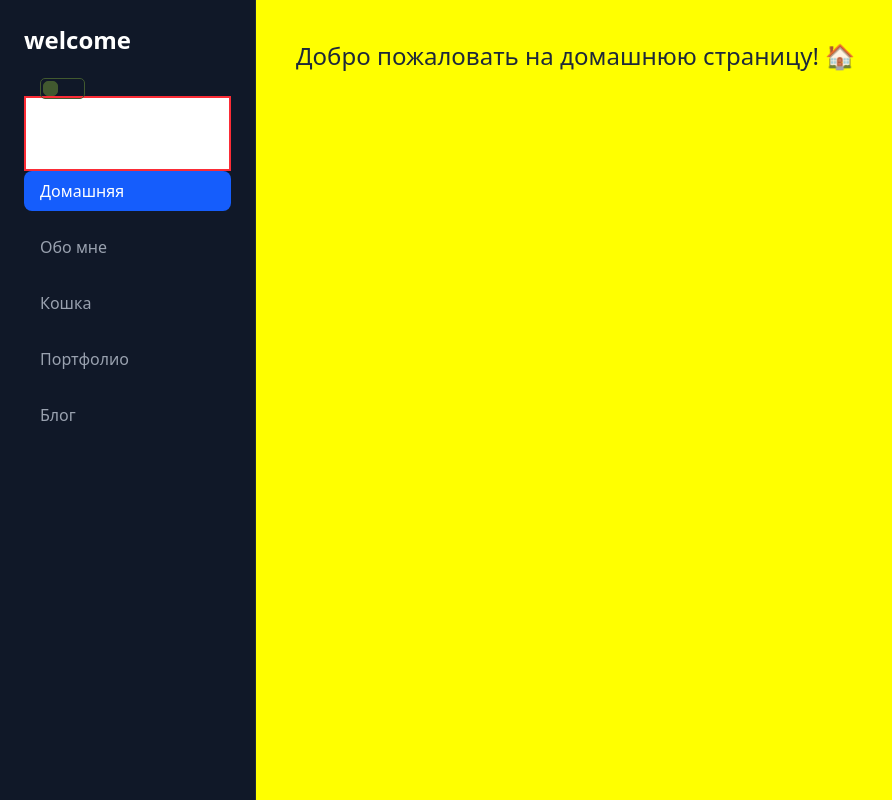
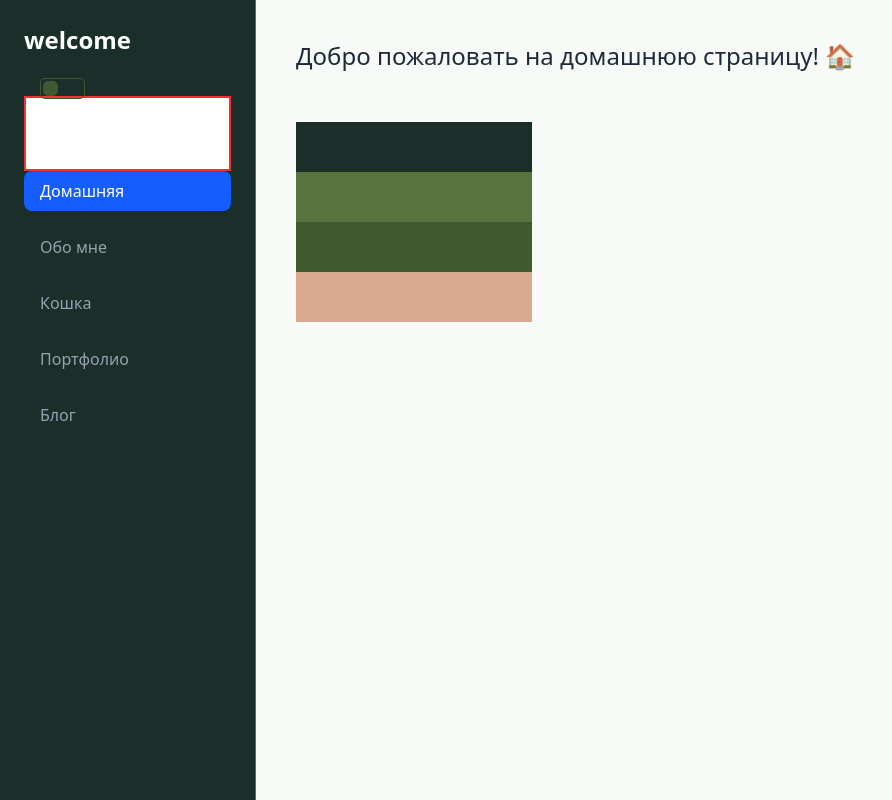
Before and after one commit to i0ji/p_ioji, a React (Vite) app: page / in a window 1280 px wide. Shown: the whole page, without its empty margins (0-892 px from the left). Built offline with nearby package versions, Linux system fonts and the light colour scheme.

Commit message:
feat(full product): theme set
deps update; set theme and colors

Version: v: 0.3.4

```diff
--- a/package.json
+++ b/package.json
@@ -1,7 +1,7 @@
 {
   "name": "p_ioji",
   "private": true,
-  "version": "0.3.3",
+  "version": "0.3.4",
   "type": "module",
   "homepage": "https://i0ji.github.io/p_ioji",
   "packageManager": "pnpm@10.28.1",
@@ -62,7 +62,7 @@
     "swiper": "^12.0.3",
     "tailwindcss": "^4.1.17",
     "typescript": "~5.9.3",
-    "typescript-eslint": "^8.53.0",
+    "typescript-eslint": "^8.53.1",
     "vite": "^7.3.1"
   }
 }
--- a/src/components/Sidebar.tsx
+++ b/src/components/Sidebar.tsx
@@ -1,5 +1,6 @@
 import Toggle from "./Toggle";
 
+import clsx from "clsx";
 import { motion } from "framer-motion";
 import { useEffect } from "react";
 import { useAppSelector } from "store/hooks";
@@ -21,7 +22,11 @@ export default function Sidebar({ activePage, setPage }) {
   }, [themeMode]);
 
   return (
-    <aside className="fixed top-0 left-0 flex h-screen w-64 flex-col border-r border-gray-800 bg-gray-900 p-6 text-white">
+    <aside className={clsx(
+      "fixed top-0 left-0",
+      "flex h-screen w-64 p-6 flex-col",
+      "border-r border-accent-1 bg-fg text-white"
+      )}>
       <h1 className="mb-10 text-2xl font-bold">welcome</h1>
       <Toggle />
       <nav className="flex flex-col gap-4">
--- a/src/pages/Home.tsx
+++ b/src/pages/Home.tsx
@@ -2,6 +2,11 @@ export default function Home() {
   return (
     <div className="p-10 text-2xl">
       Добро пожаловать на домашнюю страницу! 🏠
+      <div className="bg-bg w-1/4 h-[50px]"></div>
+      <div className="bg-fg w-1/4 h-[50px]"></div>
+      <div className="bg-accent-1 w-1/4 h-[50px]"></div>
+      <div className="bg-accent-2 w-1/4 h-[50px]"></div>
+      <div className="bg-accent-3 w-1/4 h-[50px]"></div>
     </div>
   );
 }
--- a/src/styles/_themes.scss
+++ b/src/styles/_themes.scss
@@ -1,34 +1,38 @@
-$brand_main: #252617;
-$accent_one: #58733d;
-$accent_two: #41592f;
-$accent_three: #d9aa8f;
-$brand_light: #f2f2f2;
+$light_bg: #F8FAF8;
+$light_fg: #1A2F2A;
+$light_accent_1: #58733d;
+$light_accent_2: #41592f;
+$light_accent_3: #d9aa8f;
+
+$dark_bg: #010221;
+$dark_fg: #0A7373;
+$dark_accent_1: #B7BF99;
+$dark_accent_2: #EDAA25;
+$dark_accent_3: #C43302;
+
 
 @layer base {
   :root {
-    --token-bg: #f9fafb;
-    --token-fg: #1f2937;
+    --token-bg: #{$light_bg};
+    --token-fg: #{$light_fg};
+    --token-accent-1: #{$light_accent_1};
+    --token-accent-2: #{$light_accent_2};
+    --token-accent-3: #{$light_accent_3};
+  }
 
-    --token-accent-1: #{$accent_one};
-    --token-accent-2: #{$accent_two};
-    --token-accent-3: #{$accent_three};
+  [data-theme="dark"] {
+    --token-bg: #{$dark_bg};
+    --token-fg: #{$dark_fg};
+    --token-accent-1: #{$dark_accent_1};
+    --token-accent-2: #{$dark_accent_2};
+    --token-accent-3: #{$dark_accent_3};
   }
 
   [data-theme="light"] {
-    --token-bg: yellow;
-    --token-fg: #{$brand_light};
-
-    --token-accent-1: #{$accent_one};
-    --token-accent-2: #{$accent_two};
-    --token-accent-3: #{$accent_three};
-  }
-
-  [data-theme="dark"] {
-    --token-bg: red;
-    --token-fg: #e5e7eb;
-
-    --token-accent-1: #{$accent_one};
-    --token-accent-2: #{$accent_two};
-    --token-accent-3: #{$accent_three};
+    --token-bg: #{$light_bg};
+    --token-fg: #{$light_fg};
+    --token-accent-1: #{$light_accent_1};
+    --token-accent-2: #{$light_accent_2};
+    --token-accent-3: #{$light_accent_3};
   }
 }
```
Also changed, not shown: 1 other file (tests, documents, lock files or other folders).
